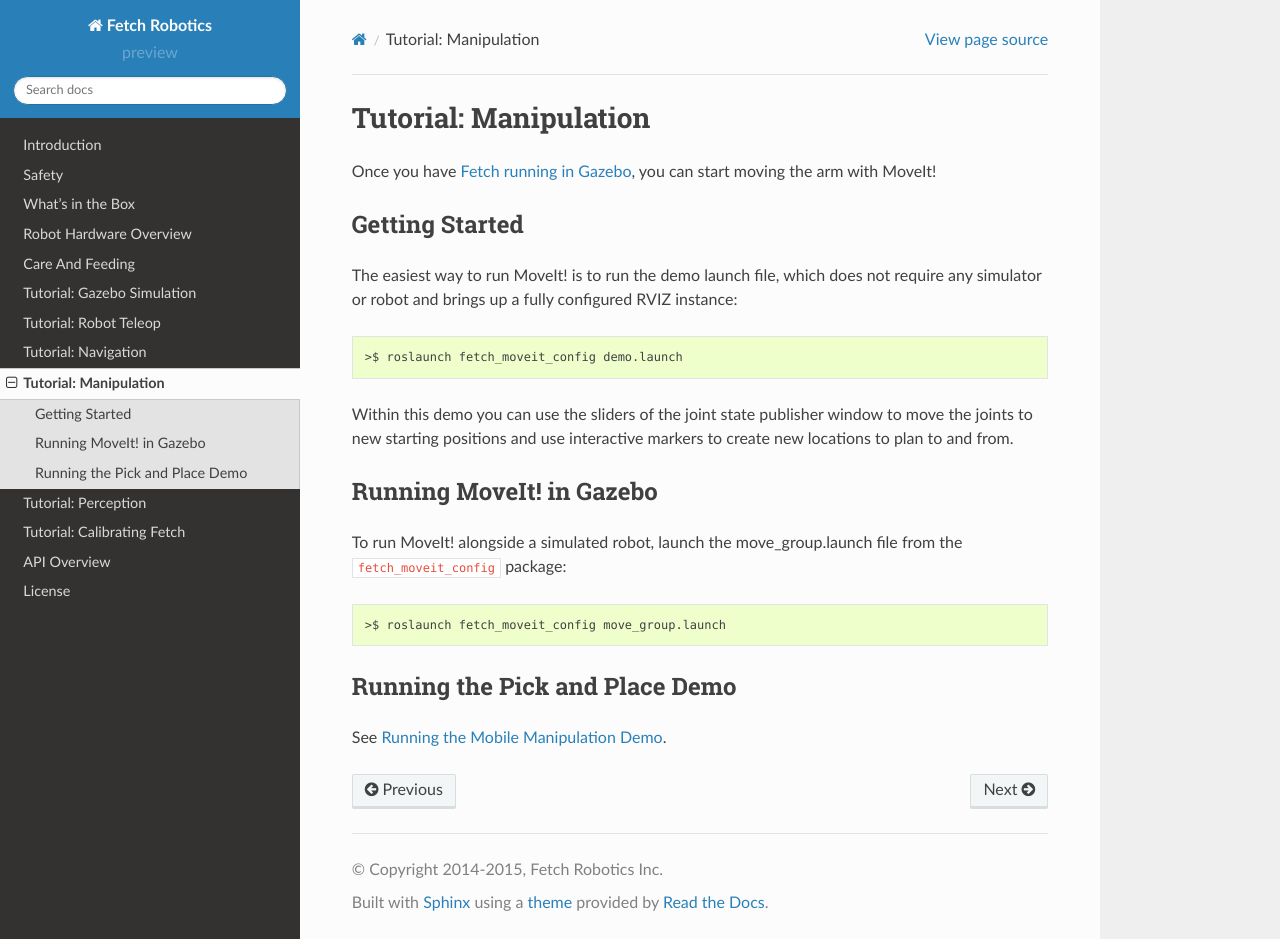
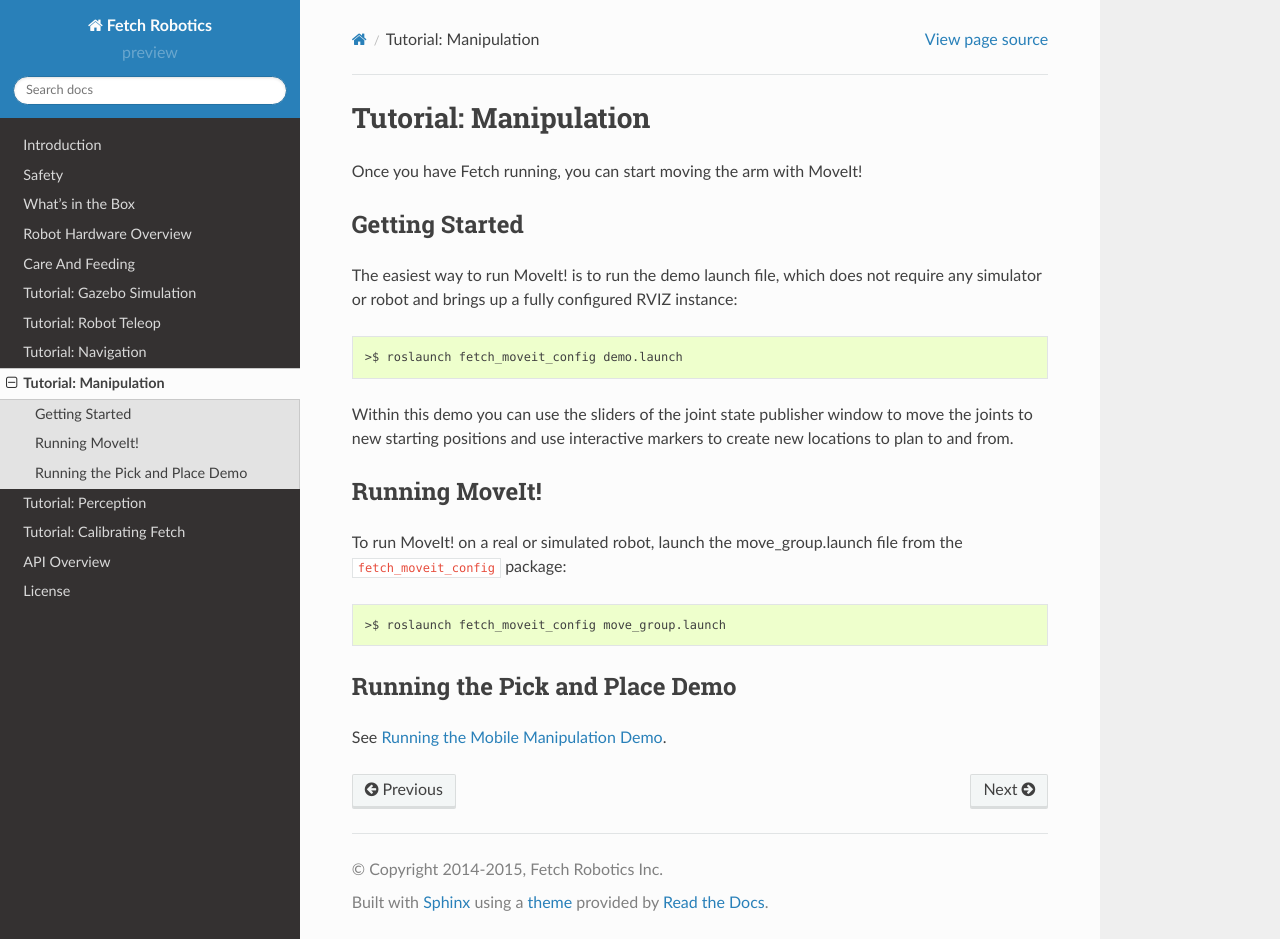
Before and after one commit to fetchrobotics/docs, a Sphinx documentation site: the page built from source/manipulation.rst, in a window 1280 px wide and 939 px high. Built offline with Sphinx 7.4.7 and the Read the Docs theme 2.0.0, drawn with Linux system fonts in a browser that asks for light colours.

Commit message:
update manipulation

```diff
--- a/source/manipulation.rst
+++ b/source/manipulation.rst
@@ -1,9 +1,7 @@
 Tutorial: Manipulation
 ======================
 
-Once you have :doc:`Fetch running in Gazebo </gazebo>`, you can
-start moving the arm with MoveIt!
-
+Once you have Fetch running, you can start moving the arm with MoveIt!
 
 Getting Started
 ---------------
@@ -21,18 +19,16 @@
 and use interactive markers to create new locations to plan
 to and from.
 
+Running MoveIt!
+---------------
 
-Running MoveIt! in Gazebo
--------------------------
-
-To run MoveIt! alongside a simulated robot, launch the
+To run MoveIt! on a real or simulated robot, launch the
 move_group.launch file from the ``fetch_moveit_config`` package:
 
 ::
 
 	>$ roslaunch fetch_moveit_config move_group.launch
 
-
 Running the Pick and Place Demo
 -------------------------------
 
```
